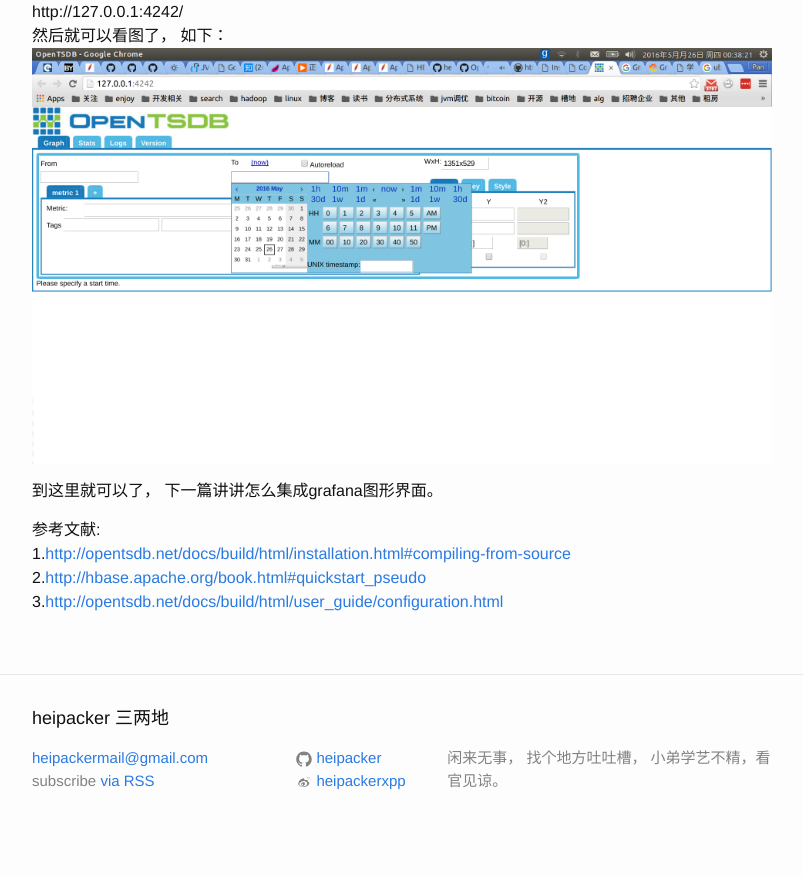
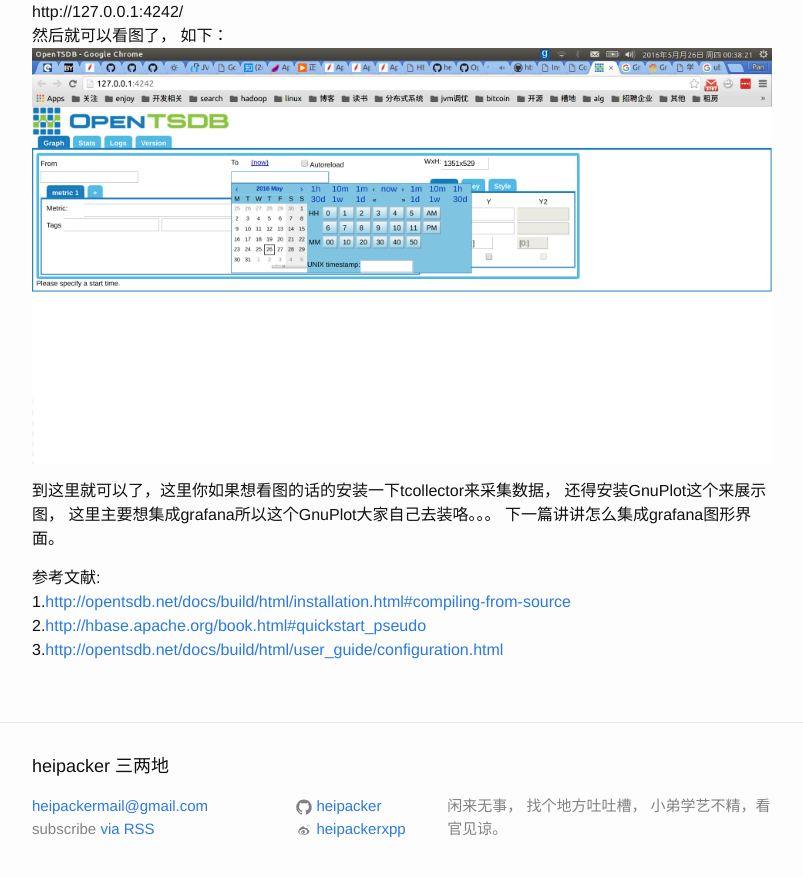
Before and after one commit to heipacker/heipacker.github.io, a Jekyll site: the page built from _posts/2016-05-26-install-opentsdb.markdown, in a window 1280 px wide and 900 px high, scrolled down 1205 px. Shown: the top 877 px of the window, without its empty margins (238-1041 px from the left). Built offline with Jekyll 4.4.1, drawn with Linux system fonts in a browser that asks for light colours; comment, search, counter and statistics services are not loaded; before the commit the page ends 2057 px from its top, so only the background shows below that.

Commit message:
添加说明

```diff
--- a/_posts/2016-05-26-install-opentsdb.markdown
+++ b/_posts/2016-05-26-install-opentsdb.markdown
@@ -50,7 +50,7 @@ http://127.0.0.1:4242/<br/>
 然后就可以看图了， 如下：<br/>
 ![]({{ site.img_url }}/opentsdb-ui-screenshot.png)
 
-到这里就可以了， 下一篇讲讲怎么集成grafana图形界面。
+到这里就可以了，这里你如果想看图的话的安装一下tcollector来采集数据， 还得安装GnuPlot这个来展示图， 这里主要想集成grafana所以这个GnuPlot大家自己去装咯。。。 下一篇讲讲怎么集成grafana图形界面。
 
 参考文献:<br/>
 1.[http://opentsdb.net/docs/build/html/installation.html#compiling-from-source][opentsdb-install]
```
